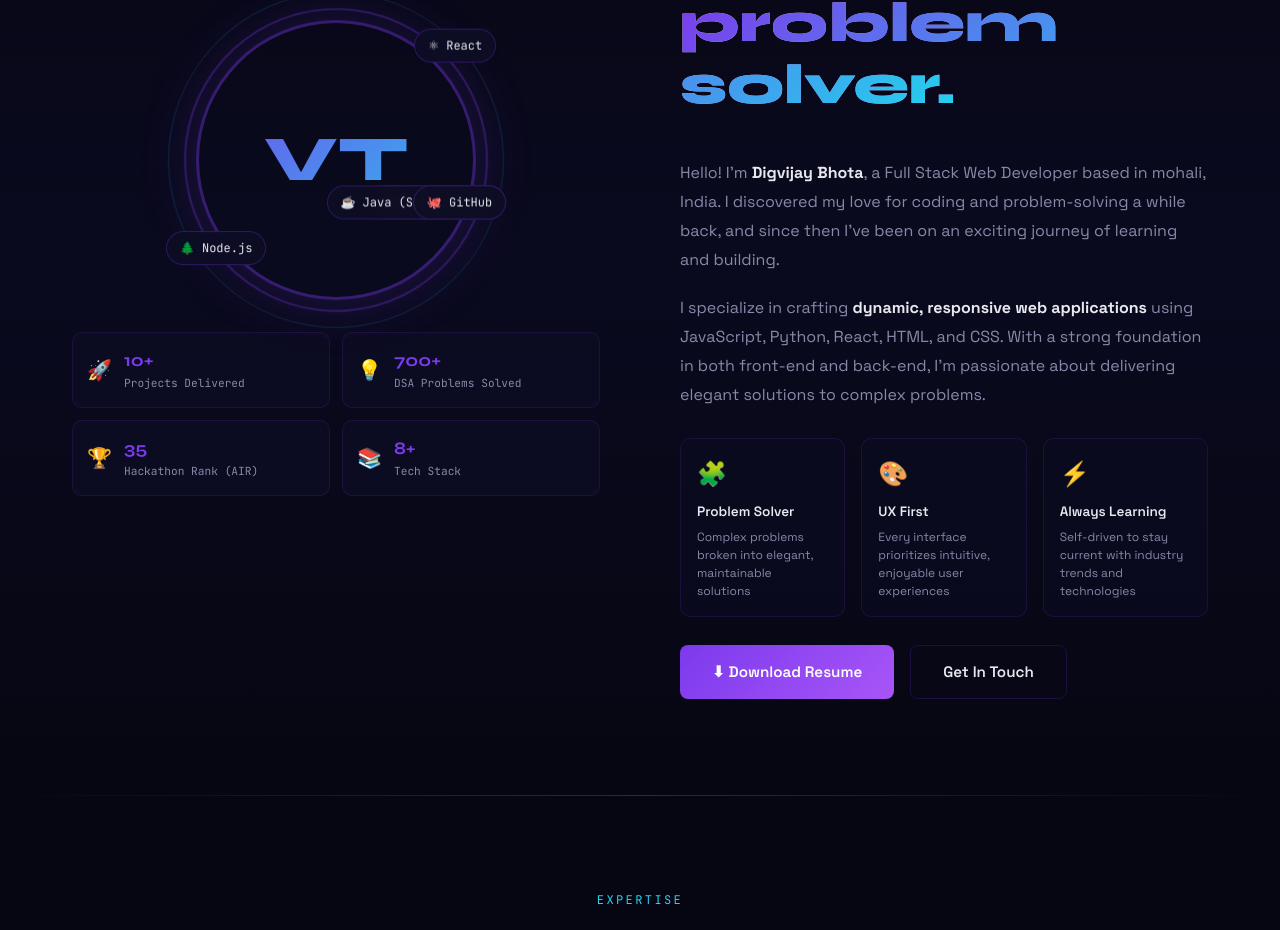
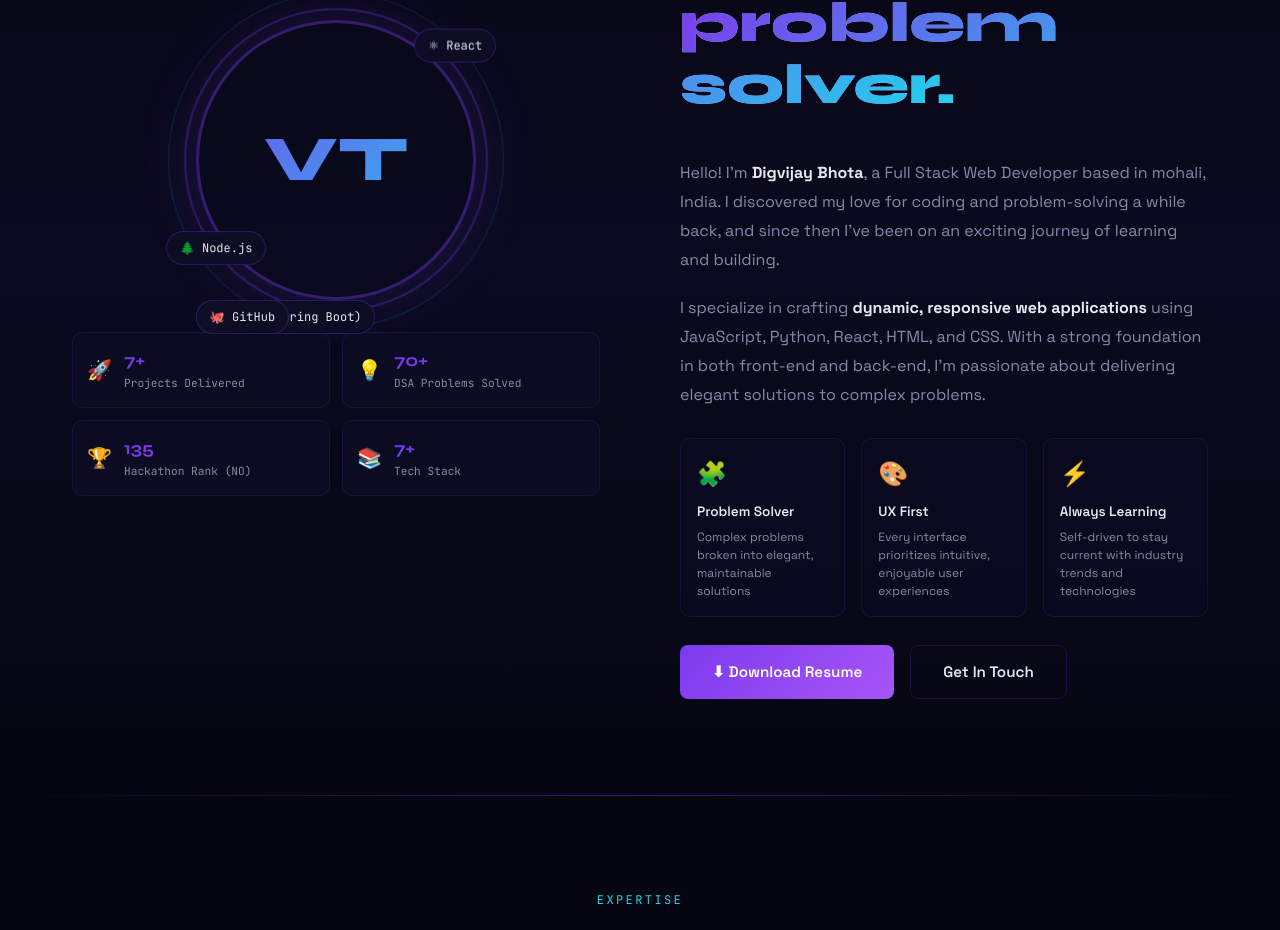
Before and after one commit to Digvijay-Bhota/Developer-Portfolio, a React (Create React App) app: page / in a window 1280 px wide. Shown: the part 1182-2112 px from the top of the page. Built offline with nearby package versions, Linux system fonts and the light colour scheme.

Commit message:
Update highlight values and badge classes in About.js

```diff
--- a/src/components/About.js
+++ b/src/components/About.js
@@ -2,10 +2,10 @@ import React, { useEffect, useRef } from 'react';
 import './About.css';
 
 const highlights = [
-  { icon: '🚀', label: 'Projects Delivered', value: '10+' },
-  { icon: '💡', label: 'DSA Problems Solved', value: '700+' },
-  { icon: '🏆', label: 'Hackathon Rank (AIR)', value: '35' },
-  { icon: '📚', label: 'Tech Stack', value: '8+' },
+  { icon: '🚀', label: 'Projects Delivered', value: '7+' },
+  { icon: '💡', label: 'DSA Problems Solved', value: '70+' },
+  { icon: '🏆', label: 'Hackathon Rank (NO)', value: '135' },
+  { icon: '📚', label: 'Tech Stack', value: '7+' },
 ];
 
 export default function About() {
@@ -44,9 +44,9 @@ export default function About() {
               {/* Floating badges */}
               <div className="float-badge badge-react">⚛ React</div>
               <div className="float-badge badge-python">🌲 Node.js</div>
-              <div className="float-badge badge-flask">🎨 Tailwind CSS</div>
-              <div className="float-badge badge-flask">☕ Java (Spring Boot)</div>
-              <div className="float-badge badge-flask">🐙 GitHub</div>
+              <div className="float-badge badge-Tailwind CSS">🎨 Tailwind CSS</div>
+              <div className="float-badge badge-Java (Spring Boot)">☕ Java (Spring Boot)</div>
+              <div className="float-badge badge-GitHub">🐙 GitHub</div>
             </div>
 
             <div className="about-highlights">
```
